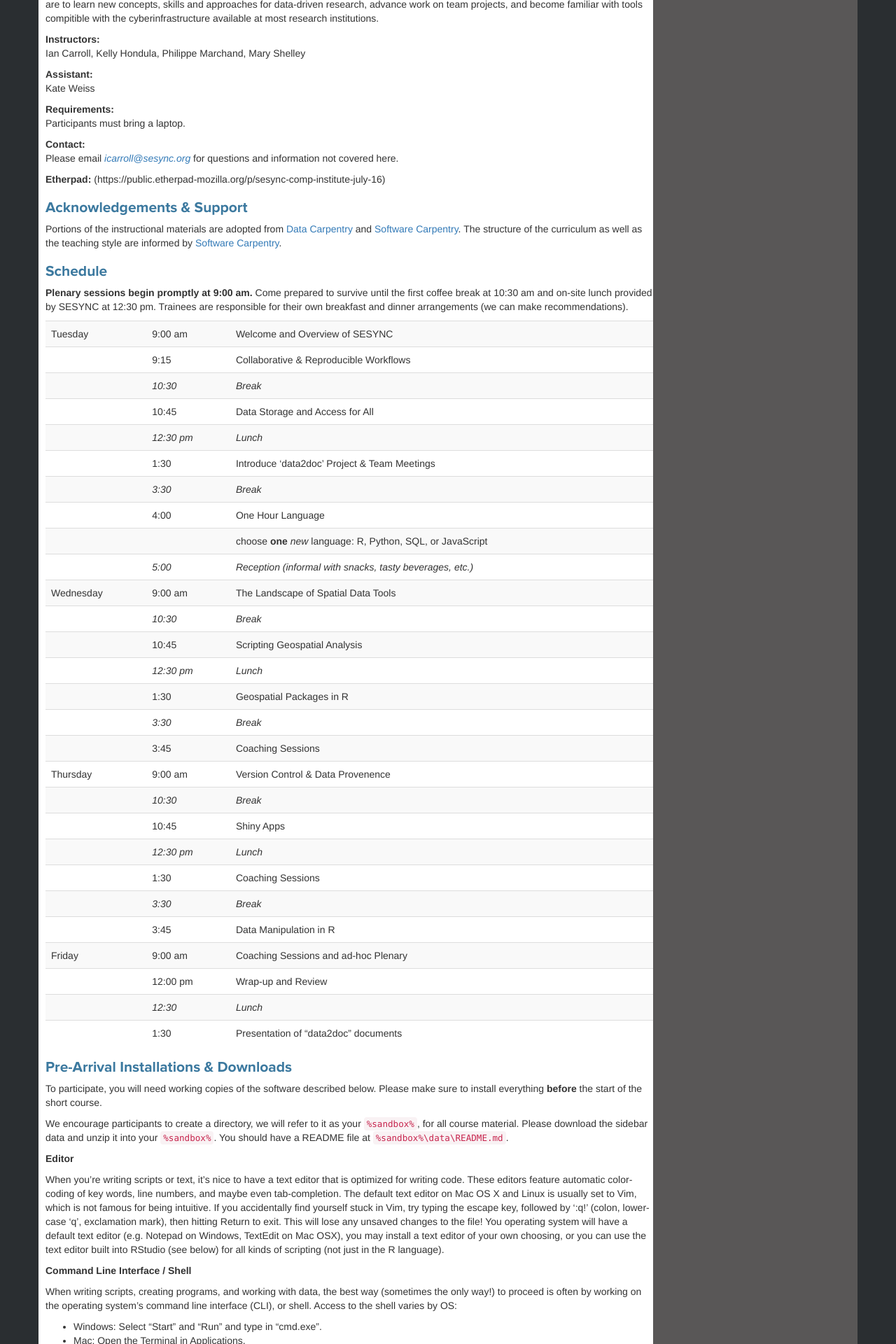
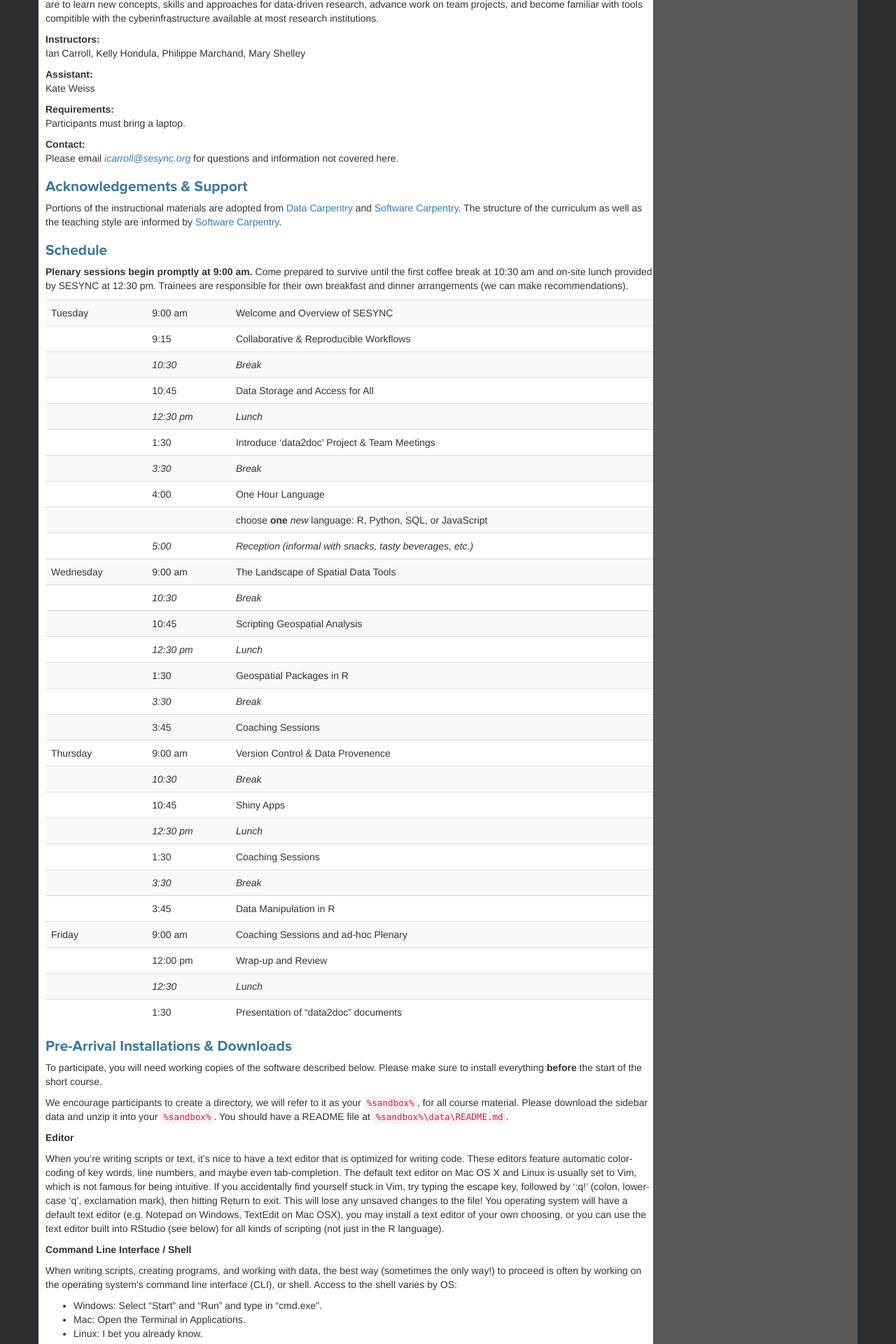
Before and after one commit to SESYNC-ci/syllabi, a Jekyll site: the page built from _posts/2016-07-19-computational-institute.md, in a window 1280 px wide. Shown: the part 364-2284 px from the top of the page at 70% size. Built offline with Jekyll 4.4.1, drawn with Linux system fonts in a browser that asks for light colours; nearby versions of some CDN libraries; comment, search, counter and statistics services are not loaded.

Commit message:
Update 2016-07-19-computational-institute.md

```diff
--- a/_posts/2016-07-19-computational-institute.md
+++ b/_posts/2016-07-19-computational-institute.md
@@ -69,14 +69,6 @@ Participants must bring a laptop.
 **Contact:**
 Please email *{{ mailto | strip }}* for questions and information not covered here.
 
-{% if page.twitter %}
-  **Twitter:** {{page.twitter}}
-{% endif %}
-
-{% if page.etherpad %}
-  **Etherpad:** ({{page.etherpad}})
-{% endif %}
-
 ## Acknowledgements & Support
 Portions of the instructional materials are adopted from [Data Carpentry](http://www.datacarpentry.org){:target="_blank"} and [Software Carpentry](http://software-carpentry.org){:target="_blank"}.
 The structure of the curriculum as well as the teaching style are informed by [Software Carpentry](http://software-carpentry.org){:target="_blank"}.
```
